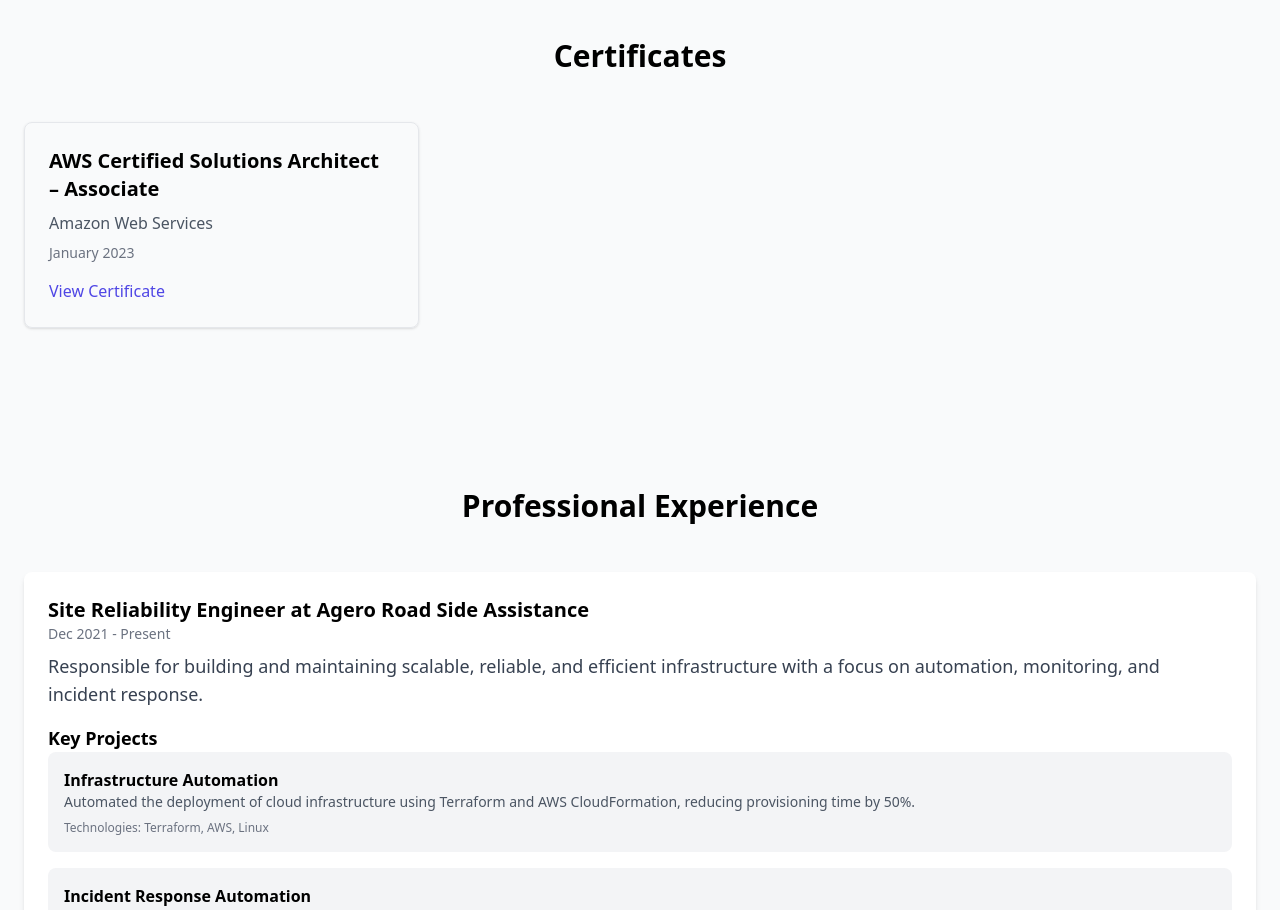
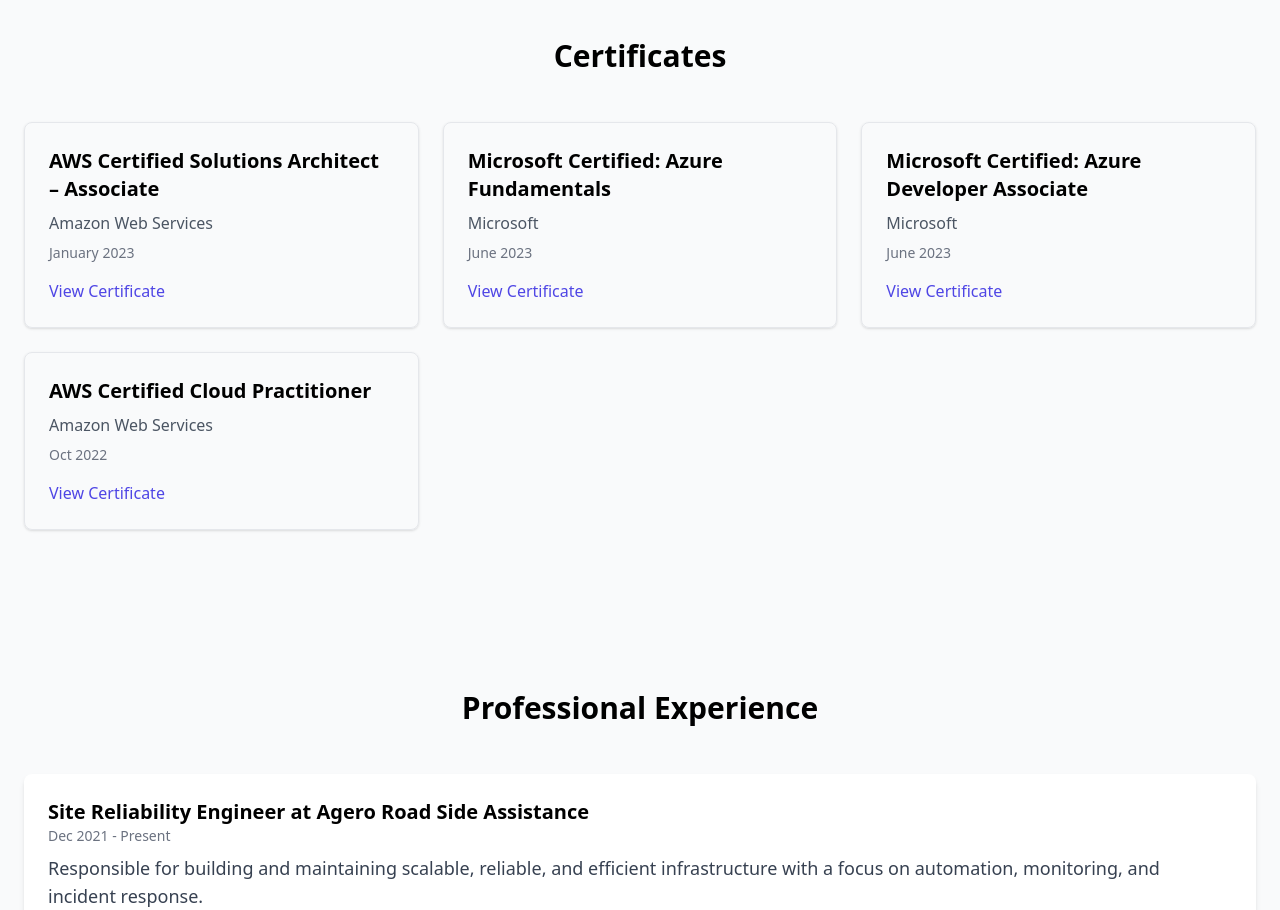
Before and after one commit to Dineshk-A/Portfolio, a React (Vite) app: page / in a window 1280 px wide. Shown: the part 1080-1990 px from the top of the page. Built offline with nearby package versions, Linux system fonts and the light colour scheme.

Commit message:
adding additional cert

```diff
--- a/src/components/Certificates.tsx
+++ b/src/components/Certificates.tsx
@@ -5,6 +5,24 @@
     organization: "Amazon Web Services",
     date: "January 2023",
     certificateUrl: "https://example.com/aws-cert",
+  },
+  {
+    title: "Microsoft Certified: Azure Fundamentals",
+    organization: "Microsoft",
+    date: "June 2023",
+    certificateUrl: "https://www.credly.com/badges/2f06212f-bb8c-4017-b9e5-1a8286b0e84b/public_url",
+  },
+  {
+    title: "Microsoft Certified: Azure Developer Associate",
+    organization: "Microsoft",
+    date: "June 2023",
+    certificateUrl: "https://www.credly.com/badges/fed72620-7fd2-4798-9171-c721b25a8fe1/public_url",
+  },
+  {
+    title: "AWS Certified Cloud Practitioner",
+    organization: "Amazon Web Services",
+    date: "Oct 2022",
+    certificateUrl: "https://www.credly.com/badges/fbf3a24a-0851-41dc-a1aa-0c06aa8d3ece/public_url",
   }
 ];
 export function Certificates() {
```
